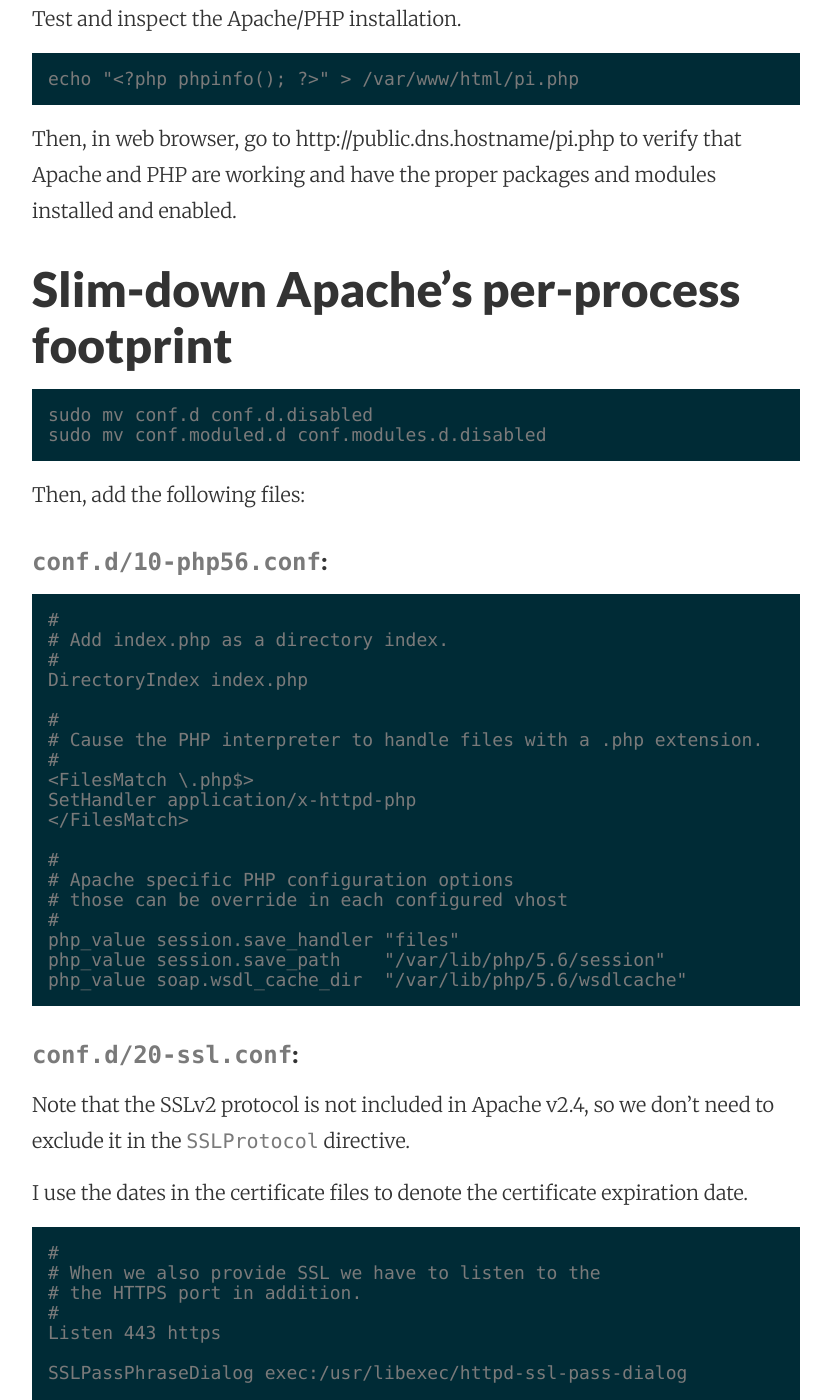
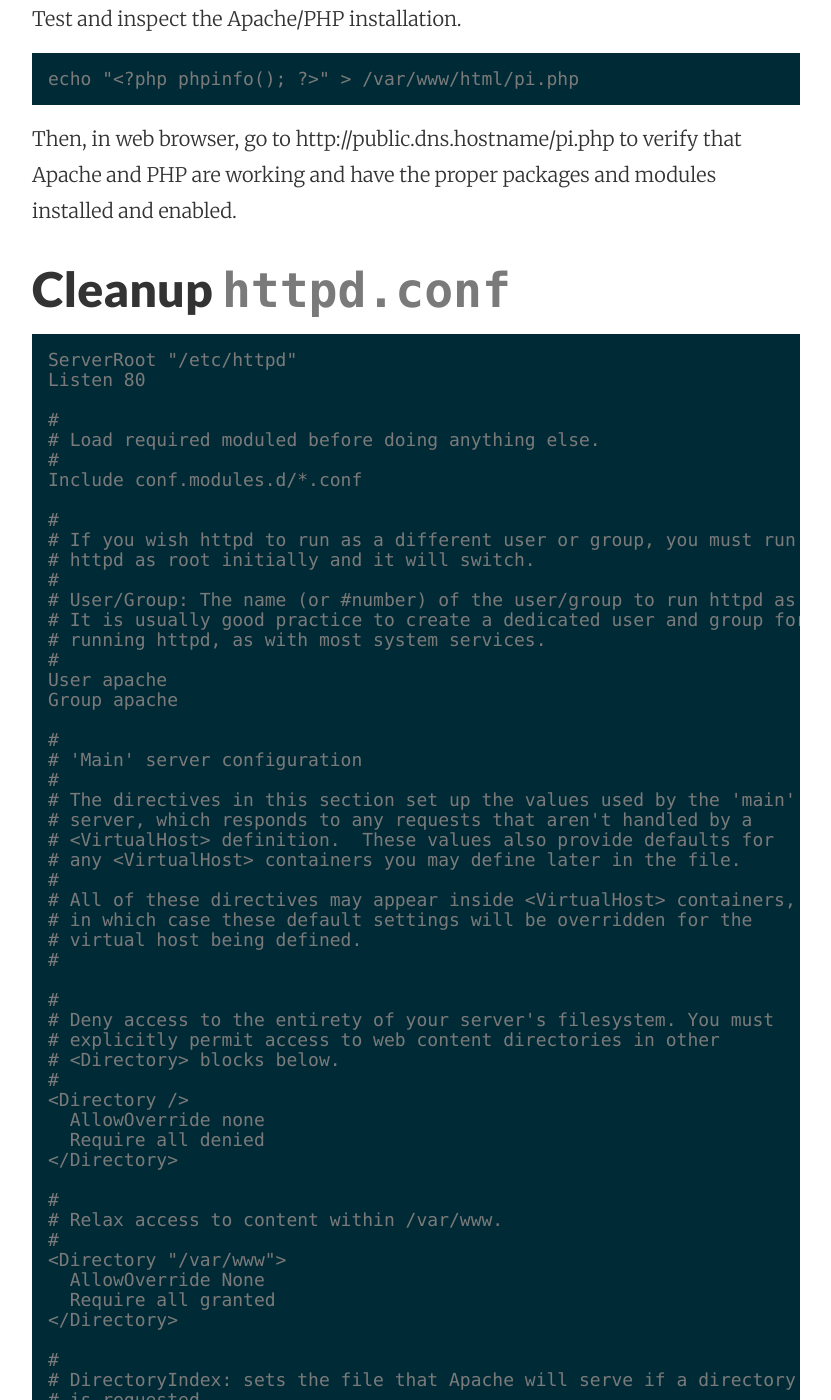
Before and after one commit to mattymaloney/mattymaloney.github.io, a Jekyll site: the page built from _posts/2016-03-28-apache-php-wordpress-phpmyadmin-aws-vpc-ec2-linux-rds-mariadb.md, in a window 1280 px wide and 1400 px high, scrolled down 5030 px. Shown: the whole window, without its empty margins (224-1055 px from the left). Built offline with Jekyll 4.4.1, drawn with Linux system fonts in a browser that asks for light colours; some of the changed text lies outside the part shown.

Commit message:
Created 2016-03-28-apache-php-wordpress-phpmyadmin-aws-vpc-ec2-linux-rds-mariadb.md

````diff
--- a/_posts/2016-03-28-apache-php-wordpress-phpmyadmin-aws-vpc-ec2-linux-rds-mariadb.md
+++ b/_posts/2016-03-28-apache-php-wordpress-phpmyadmin-aws-vpc-ec2-linux-rds-mariadb.md
@@ -115,112 +115,203 @@
 Then, in web browser, go to http://public.dns.hostname/pi.php to verify that Apache and PHP are working and have the proper packages and modules installed and enabled.
 
 
+## Cleanup `httpd.conf`
+
+```
+ServerRoot "/etc/httpd"
+Listen 80
+
+#
+# Load required moduled before doing anything else.
+#
+Include conf.modules.d/*.conf
+
+#
+# If you wish httpd to run as a different user or group, you must run
+# httpd as root initially and it will switch.
+#
+# User/Group: The name (or #number) of the user/group to run httpd as.
+# It is usually good practice to create a dedicated user and group for
+# running httpd, as with most system services.
+#
+User apache
+Group apache
+
+#
+# 'Main' server configuration
+#
+# The directives in this section set up the values used by the 'main'
+# server, which responds to any requests that aren't handled by a
+# <VirtualHost> definition.  These values also provide defaults for
+# any <VirtualHost> containers you may define later in the file.
+#
+# All of these directives may appear inside <VirtualHost> containers,
+# in which case these default settings will be overridden for the
+# virtual host being defined.
+#
+
+#
+# Deny access to the entirety of your server's filesystem. You must
+# explicitly permit access to web content directories in other
+# <Directory> blocks below.
+#
+<Directory />
+  AllowOverride none
+  Require all denied
+</Directory>
+
+#
+# Relax access to content within /var/www.
+#
+<Directory "/var/www">
+  AllowOverride None
+  Require all granted
+</Directory>
+
+#
+# DirectoryIndex: sets the file that Apache will serve if a directory
+# is requested.
+#
+<IfModule dir_module>
+  DirectoryIndex index.html
+</IfModule>
+
+#
+# The following lines prevent .htaccess and .htpasswd files from being
+# viewed by Web clients.
+#
+<Files ".ht*">
+  Require all denied
+</Files>
+
+
+ServerName blog-test.sensiblebiz.com
+DocumentRoot "/var/www/html"
+
+#
+# Further relax access to the default document root:
+#
+<Directory "/var/www/html">
+  Options -Indexes +FollowSymLinks
+  AllowOverride All
+  Require all granted
+</Directory>
+
+LogLevel warn
+ErrorLog "logs/error_log"
+
+#<IfModule log_config_module>
+#  LogFormat "%h %l %u %t \"%r\" %>s %b \"%{Referer}i\" \"%{User-Agent}i\"" combined
+#  LogFormat "%h %l %u %t \"%r\" %>s %b" common
+#
+#  <IfModule logio_module>
+#    # You need to enable mod_logio.c to use %I and %O
+#    LogFormat "%h %l %u %t \"%r\" %>s %b \"%{Referer}i\" \"%{User-Agent}i\" %I %O" combinedio
+#  </IfModule>
+#
+#  #CustomLog "logs/access_log" common
+#  CustomLog "logs/access_log" combined
+#</IfModule>
+
+TypesConfig /etc/mime.types
+
+AddOutputFilterByType DEFLATE text/html text/plain text/xml text/css text/javascript application/javascript
+SetInputFilter DEFLATE
+
+#
+# Specify a default charset for all content served; this enables
+# interpretation of all content as UTF-8 by default.  To use the
+# default browser choice (ISO-8859-1), or to allow the META tags
+# in HTML content to override this choice, comment out this
+# directive:
+#
+AddDefaultCharset UTF-8
+
+<IfModule mime_magic_module>
+  #
+  # The mod_mime_magic module allows the server to use various hints from the
+  # contents of the file itself to determine its type.  The MIMEMagicFile
+  # directive tells the module where the hint definitions are located.
+  #
+  MIMEMagicFile conf/magic
+</IfModule>
+
+#
+# Customizable error responses come in three flavors:
+# 1) plain text 2) local redirects 3) external redirects
+#
+# Some examples:
+#ErrorDocument 500 "The server made a boo boo."
+#ErrorDocument 404 /missing.html
+#ErrorDocument 404 "/cgi-bin/missing_handler.pl"
+#ErrorDocument 402 http://www.example.com/subscription_info.html
+#
+
+#
+# EnableMMAP and EnableSendfile: On systems that support it,
+# memory-mapping or the sendfile syscall may be used to deliver
+# files.  This usually improves server performance, but must
+# be turned off when serving from networked-mounted
+# filesystems or if support for these functions is otherwise
+# broken on your system.
+# Defaults if commented: EnableMMAP On, EnableSendfile Off
+#
+#EnableMMAP off
+EnableSendfile on
+
+# Supplemental configuration
+#
+# Load config files in the "/etc/httpd/conf.d" directory, if any.
+IncludeOptional conf.d/*.conf
+
+Include conf.include/forbidden-locations.conf
+Include conf.include/force-http2https.conf
+```
+
+The 2 includes at the end of `httpd.conf` are:
+
+### `Include conf.include/forbidden-locations.conf`
+
+```
+<LocationMatch "/(\.git|ddl|log|cache)/">
+  Require all denied
+</LocationMatch>
+```
+
+### `Include conf.include/force-http2https.conf`
+
+```
+###
+#
+# Force traffic to HTTPS
+#
+###
+
+# Because we're using the server_name variable below, be doubly sure that
+# apache will use the VirtualHost's ServerName value.
+UseCanonicalName On
+
+# This will enable the Rewrite capabilities
+RewriteEngine On
+
+# This checks to make sure the connection is not already HTTPS
+RewriteCond %{HTTPS} off
+
+# This rule will redirect users from their original location, to the same location but using HTTPS.
+# i.e.  http://www.example.com/foo/ to https://www.example.com/foo/
+# The leading slash is made optional so that this will work either in httpd.conf
+# or .htaccess context
+RewriteRule ^ https://%{SERVER_NAME}%{REQUEST_URI} [R=301,QSA,L]
+#RewriteRule ^ https://%{HTTP_HOST}%{REQUEST_URI} [R=301,QSA,L]
+```
+
 ## Slim-down Apache's per-process footprint
 
-	sudo mv conf.d conf.d.disabled
-    sudo mv conf.moduled.d conf.modules.d.disabled
-
-Then, add the following files:
-
-### `conf.d/10-php56.conf`:
-
 ```
-#
-# Add index.php as a directory index.
-#
-DirectoryIndex index.php
-
-#
-# Cause the PHP interpreter to handle files with a .php extension.
-#
-<FilesMatch \.php$>
-SetHandler application/x-httpd-php
-</FilesMatch>
-
-#
-# Apache specific PHP configuration options
-# those can be override in each configured vhost
-#
-php_value session.save_handler "files"
-php_value session.save_path    "/var/lib/php/5.6/session"
-php_value soap.wsdl_cache_dir  "/var/lib/php/5.6/wsdlcache"
+sudo mv conf.moduled.d conf.modules.d.disabled
 ```
 
-### `conf.d/20-ssl.conf`:
-
-Note that the SSLv2 protocol is not included in Apache v2.4, so we don't need to exclude it in the `SSLProtocol` directive.
-
-I use the dates in the certificate files to denote the certificate expiration date.
-
-```
-#
-# When we also provide SSL we have to listen to the
-# the HTTPS port in addition.
-#
-Listen 443 https
-
-SSLPassPhraseDialog exec:/usr/libexec/httpd-ssl-pass-dialog
-
-SSLSessionCache         shmcb:/run/httpd/sslcache(512000)
-SSLSessionCacheTimeout  300
-
-SSLRandomSeed startup file:/dev/urandom  256
-SSLRandomSeed connect builtin
-
-SSLCryptoDevice builtin
-
-SSLProtocol ALL -SSLv3
-SSLHonorCipherOrder On
-SSLCipherSuite ECDH+AESGCM:DH+AESGCM:ECDH+AES256:DH+AES256:ECDH+AES128:DH+AES:ECDH+3DES:DH+3DES:RSA+AESGCM:RSA+AES:RSA+3DES:!aNULL:!MD5:!DSS:!AES256
-SSLCompression Off
-
-SSLCertificateFile      /etc/httpd/tls/2016-06-06._.example.com.crt
-SSLCertificateKeyFile   /etc/httpd/tls/2016-06-06._.example.com.key
-SSLCertificateChainFile /etc/httpd/tls/2016-06-06._.example.com.gdbundle.crt
-```
-
-### `conf.d/50-server-status.conf.disabled`:
-
-Remove ".disabled" from this filename and restart apache at moments when you do want to see apache server-status and server-info.
-
-```
-LoadModule info_module modules/mod_info.so
-LoadModule status_module modules/mod_status.so
-
-<Location "/server-status">
-  SetHandler server-status
-  Require ip [office ip block(s)]
-  Require ip [other authorized ip block(s)]
-  Require local
-</Location>
-
-<Location "/server-info">
-  SetHandler server-info
-  Require ip [office ip block(s)]
-  Require ip [other authorized ip block(s)]
-  Require local
-</Location>
-```
-
-### `conf.d/90-vhosts.conf`:
-
-This is the only vhost we need right now, and it exists almost entirely for the `SSLEngine` directive which can't be placed in the main server configuration.
-
-```
-<VirtualHost _default_:443>
-  SSLEngine on
-
-  # LogLevel is not inherited from httpd.conf.
-  LogLevel warn
-  ErrorLog logs/ssl_error_log
-
-  #TransferLog logs/ssl_access_log
-  #CustomLog logs/ssl_request_log \
-  #        "%t %h %{SSL_PROTOCOL}x %{SSL_CIPHER}x \"%r\" %b"
-</VirtualHost>
-```
-
-### `conf.modules.d/00-required.conf`:
+Then create a single module-loading conf file: `conf.modules.d/00-required.conf`.
 
 ```
 #
@@ -289,13 +380,115 @@
 
 The `log_config_module` can probably be removed as well since we're not using any custom log lines.
 
+## Clean out other unnecessary configuration data
+
+```
+sudo mv conf.d conf.d.disabled
+```
+
+Then, add the following files to `conf.d`:
+
+### `conf.d/10-php56.conf`:
+
+```
+#
+# Add index.php as a directory index.
+#
+DirectoryIndex index.php
+
+#
+# Cause the PHP interpreter to handle files with a .php extension.
+#
+<FilesMatch \.php$>
+SetHandler application/x-httpd-php
+</FilesMatch>
+
+#
+# Apache specific PHP configuration options
+# those can be override in each configured vhost
+#
+php_value session.save_handler "files"
+php_value session.save_path    "/var/lib/php/5.6/session"
+php_value soap.wsdl_cache_dir  "/var/lib/php/5.6/wsdlcache"
+```
+
+### `conf.d/20-ssl.conf`:
+
+Note that the SSLv2 protocol is not included in Apache v2.4, so we don't need to exclude it in the `SSLProtocol` directive.
+
+I use the dates in the certificate files to denote the certificate expiration date.
+
+```
+Listen 443 https
+
+SSLPassPhraseDialog exec:/usr/libexec/httpd-ssl-pass-dialog
+
+SSLSessionCache         shmcb:/run/httpd/sslcache(512000)
+SSLSessionCacheTimeout  300
+
+SSLRandomSeed startup file:/dev/urandom  256
+SSLRandomSeed connect builtin
+
+SSLCryptoDevice builtin
+
+#
+# For insight into cipher choices, see
+# https://hynek.me/articles/hardening-your-web-servers-ssl-ciphers/
+#
+SSLProtocol ALL -SSLv3
+SSLHonorCipherOrder On
+SSLCipherSuite ECDH+AESGCM:DH+AESGCM:ECDH+AES256:DH+AES256:ECDH+AES128:DH+AES:ECDH+3DES:DH+3DES:RSA+AESGCM:RSA+AES:RSA+3DES:!aNULL:!MD5:!DSS:!AES256
+SSLCompression Off
+
+SSLCertificateFile      /etc/httpd/tls/2016-06-06._.example.com.crt
+SSLCertificateKeyFile   /etc/httpd/tls/2016-06-06._.example.com.key
+SSLCertificateChainFile /etc/httpd/tls/2016-06-06._.example.com.gdbundle.crt
+```
+
+### `conf.d/50-server-status.conf.disabled`:
+
+Remove ".disabled" from this filename and restart apache at moments when you do want to see apache server-status and server-info.
+
+```
+LoadModule info_module modules/mod_info.so
+LoadModule status_module modules/mod_status.so
+
+<Location "/server-status">
+  SetHandler server-status
+  Require ip [office ip block(s)]
+  Require ip [other authorized ip block(s)]
+  Require local
+</Location>
+
+<Location "/server-info">
+  SetHandler server-info
+  Require ip [office ip block(s)]
+  Require ip [other authorized ip block(s)]
+  Require local
+</Location>
+```
+
+### `conf.d/90-vhosts.conf`:
+
+This is the only vhost we need right now, and it exists almost entirely for the `SSLEngine` directive which can't be placed in the main server configuration.
+
+```
+<VirtualHost _default_:443>
+  SSLEngine on
+
+  # LogLevel is not inherited from httpd.conf.
+  LogLevel warn
+  ErrorLog logs/ssl_error_log
+
+  #TransferLog logs/ssl_access_log
+  #CustomLog logs/ssl_request_log \
+  #        "%t %h %{SSL_PROTOCOL}x %{SSL_CIPHER}x \"%r\" %b"
+</VirtualHost>
+```
+
 
 ## Setup Apache SSL
 
-Setup SSL, even without the final hostname or certificates. For now, use a self-signed certificate. The purpose of the setup is not to finalize it, but rather to setup the proper structure. The actual certificate files will need to be added later.
-
-Set up ssl for apache.
-Tight ciphersuite.
 Force http --> https.
 Enable hsts.
 Test at ssllabs.com.
````
